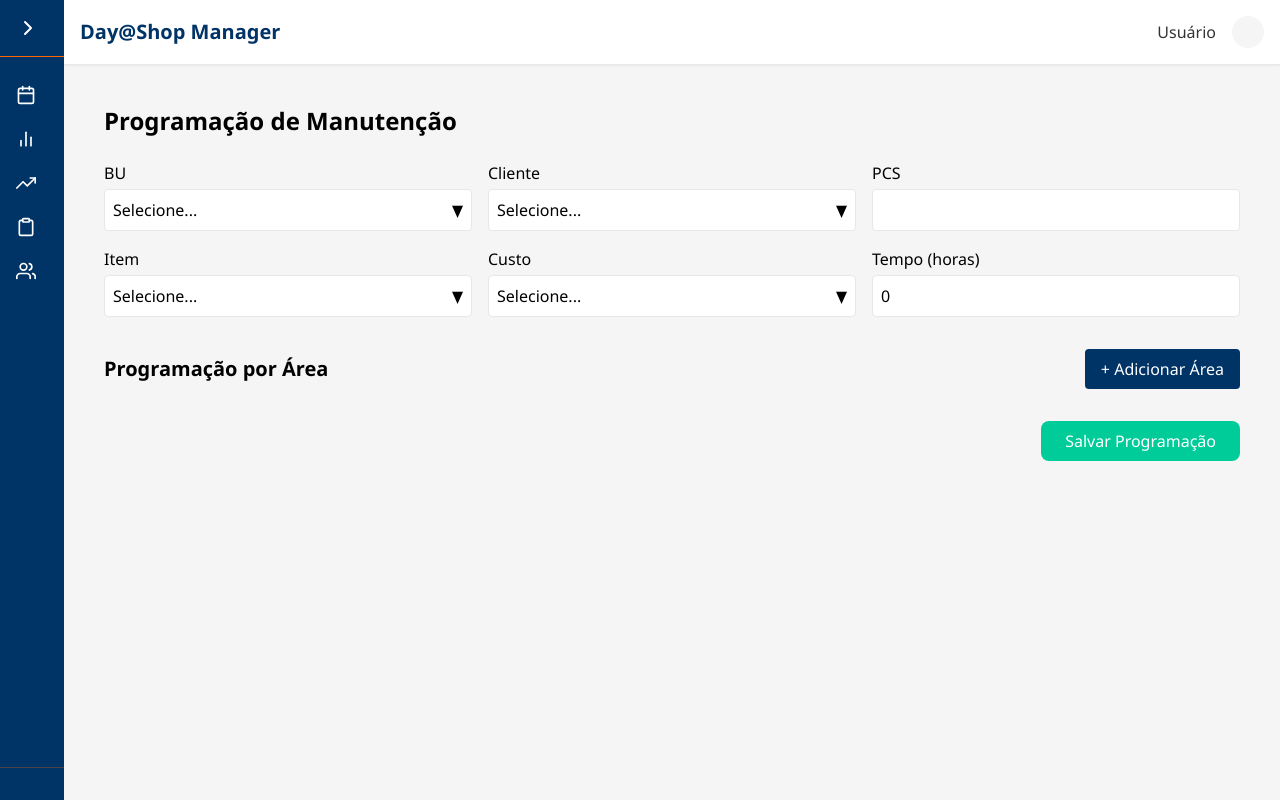
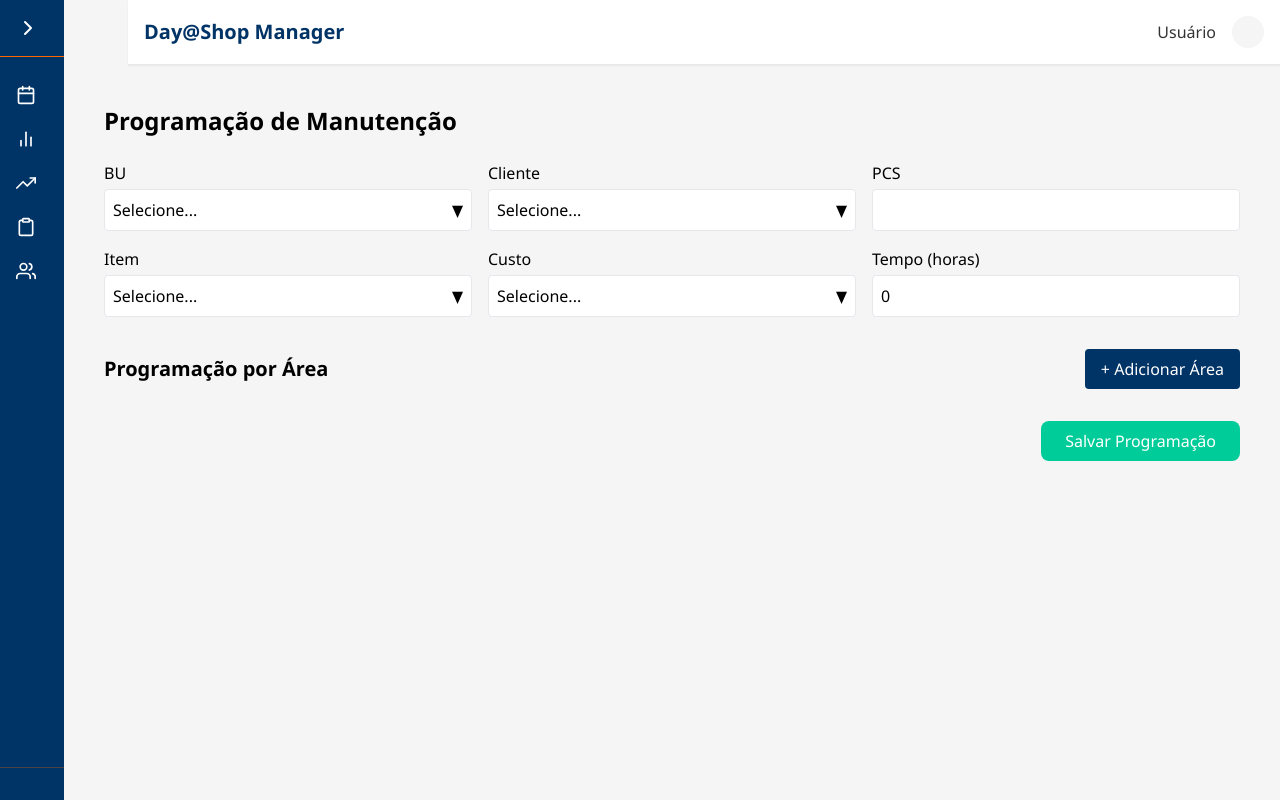
Before and after one commit to Ericferraz15/avaliacao, a React (Vite) app: page / in a window 1280 px wide. Built offline with nearby package versions, Linux system fonts and the light colour scheme.

Commit message:
restaurando

```diff
--- a/src/App.jsx
+++ b/src/App.jsx
@@ -6,12 +6,9 @@ export default function App() {
   return (
     <div className="flex min-h-screen bg-valmet-gray">
       <Sidebar />
-      <div className="flex-1 transition-all duration-300 overflow-auto">
+      <div className="flex-1 ml-16 transition-all duration-300">
         <Header />
-        <main className="p-6" style={{
-          marginLeft: '4rem', // Largura da sidebar colapsada
-          transition: 'margin-left 0.3s ease'
-        }}>
+        <main className="p-6 overflow-x-hidden">
           <Outlet />
         </main>
       </div>
```
